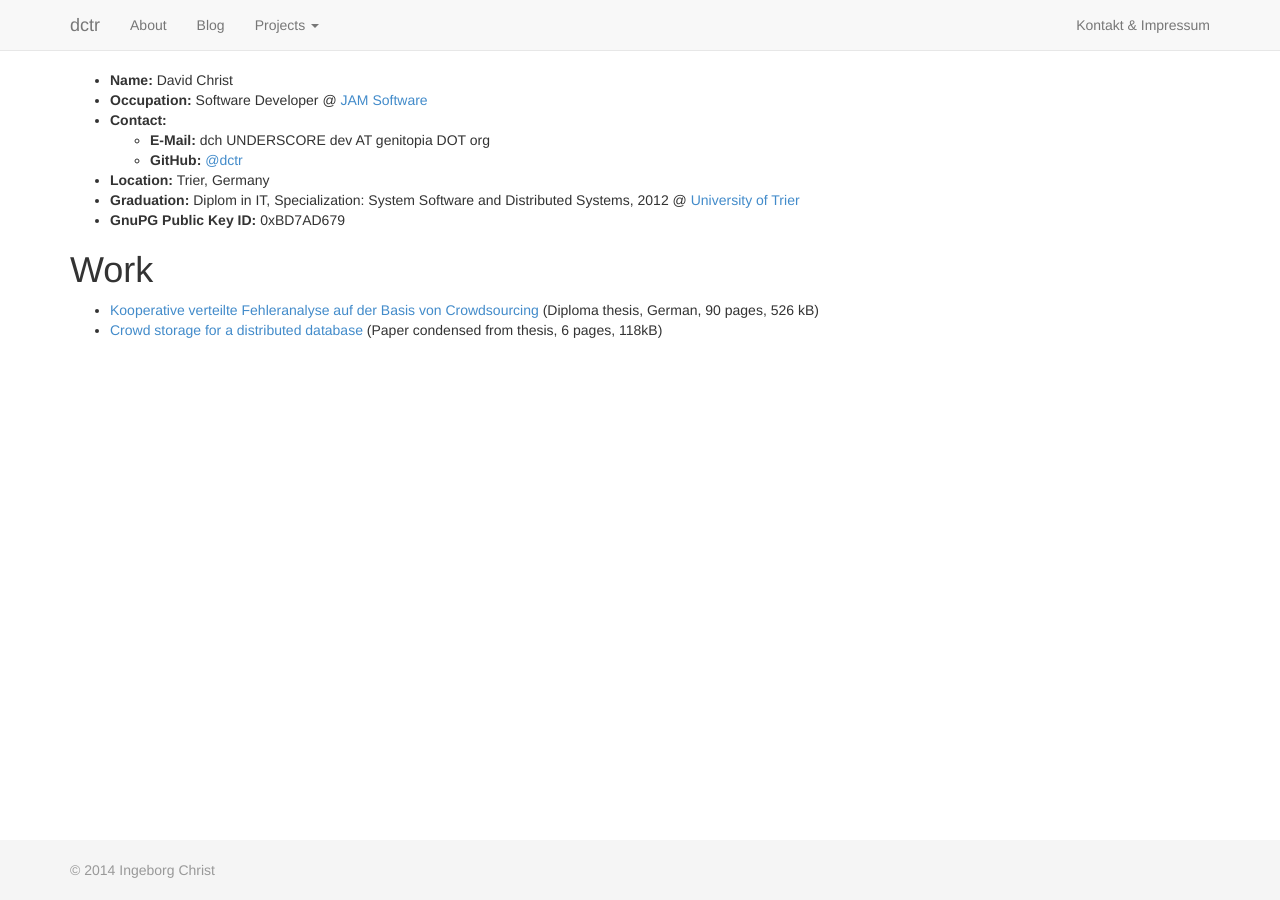
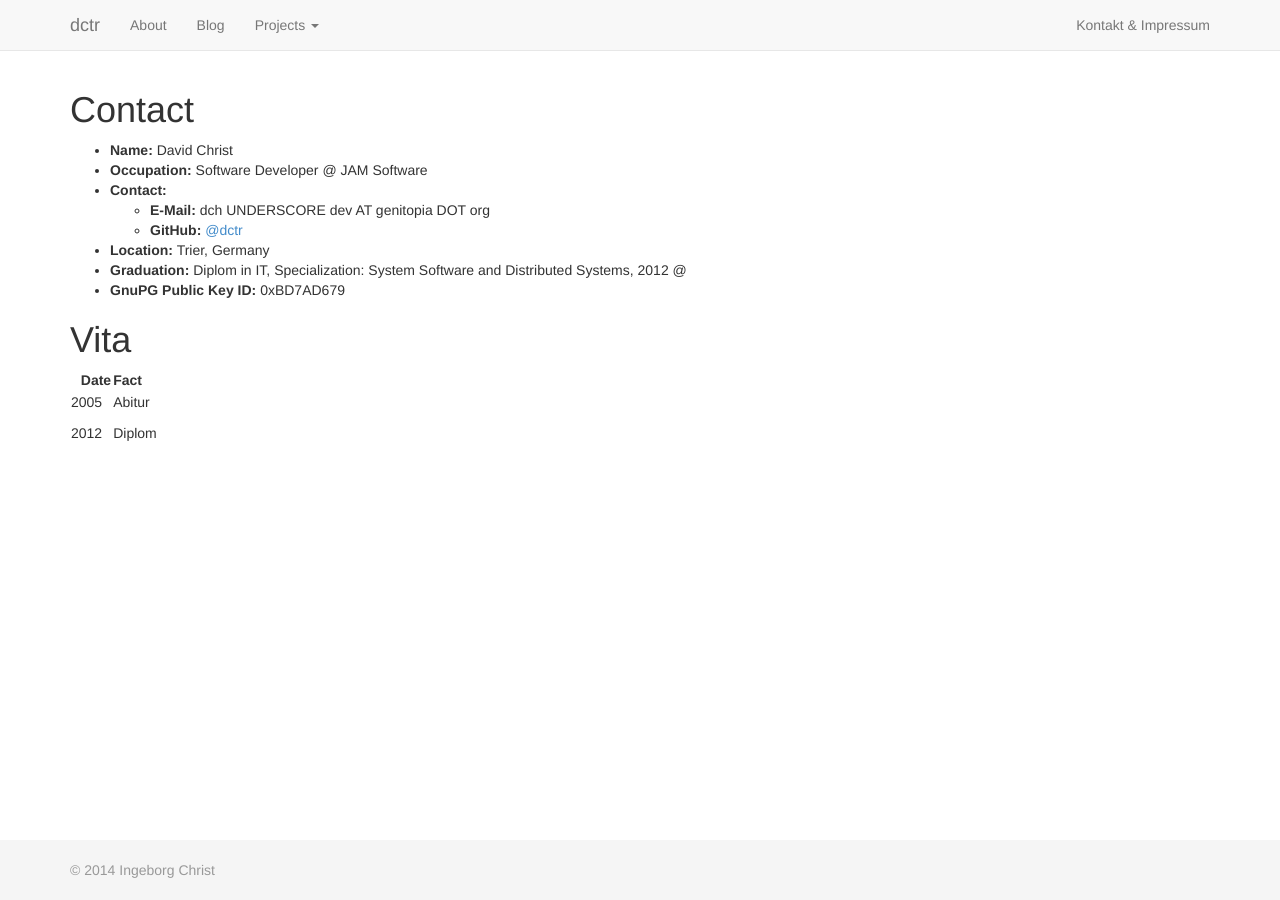
Before and after one commit to dctr/dctr.github.io, a Jekyll site: the page built from about/index.md, in a window 1280 px wide. Built offline with Jekyll 4.4.1, drawn with Linux system fonts in a browser that asks for light colours; Markdown is read by kramdown in place of the engine named in the settings; some of the changed lines change nothing that is shown.

Commit message:
Modified about

```diff
--- a/_config.yml
+++ b/_config.yml
@@ -1,4 +1,3 @@
-markdown: redcarpet
 name: dctr
 permalink: /blog/:title
 pygments: true
--- a/about/index.md
+++ b/about/index.md
@@ -1,18 +1,39 @@
 ---
 layout: default
-title: Outline
+title: About
 ---
+# Contact
+
 - **Name:** David Christ
-- **Occupation:** Software Developer @ <a href="http://jam-software.com/" target="_blank">JAM Software</a>
+- **Occupation:** Software Developer @ JAM Software
 - **Contact:**
   - **E-Mail:** dch UNDERSCORE dev AT genitopia DOT org
   - **GitHub:** [@dctr](https://github.com/dctr "github.com / dctr")
 - **Location:** Trier, Germany
-- **Graduation:** Diplom in IT, Specialization: System Software and Distributed Systems, 2012 @ <a href="http://www.uni-trier.de/" target="_blank">University of Trier</a>
+- **Graduation:** Diplom in IT, Specialization: System Software and Distributed Systems, 2012 @
 - **GnuPG Public Key ID:** 0xBD7AD679
 
+# Vita
 
-# Work
+| Date | Fact |
+|-----:|:-----|
+| 2005 | Abitur |
+| 2012 | Diplom |
 
-- [Kooperative verteilte Fehleranalyse auf der Basis von Crowdsourcing](/downloads/kooperative-verteilte-fehleranalyse-auf-der-basis-von-crowdsourcing.pdf) (Diploma thesis, German, 90 pages, 526 kB)
-- [Crowd storage for a distributed database](/downloads/crowd-storage-for-a-distributed-database.pdf) (Paper condensed from thesis, 6 pages, 118kB)
+<div class="hidden">
+# Disclaimer
+
+## Haftung für Inhalte
+
+Als Diensteanbieter sind wir gemäß § 7 Abs.1 TMG für eigene Inhalte auf diesen Seiten nach den allgemeinen Gesetzen verantwortlich. Nach §§ 8 bis 10 TMG sind wir als Diensteanbieter jedoch nicht verpflichtet, übermittelte oder gespeicherte fremde Informationen zu überwachen oder nach Umständen zu forschen, die auf eine rechtswidrige Tätigkeit hinweisen. Verpflichtungen zur Entfernung oder Sperrung der Nutzung von Informationen nach den allgemeinen Gesetzen bleiben hiervon unberührt. Eine diesbezügliche Haftung ist jedoch erst ab dem Zeitpunkt der Kenntnis einer konkreten Rechtsverletzung möglich. Bei Bekanntwerden von entsprechenden Rechtsverletzungen werden wir diese Inhalte umgehend entfernen.
+
+## Haftung für Links
+
+Unser Angebot enthält Links zu externen Webseiten Dritter, auf deren Inhalte wir keinen Einfluss haben. Deshalb können wir für diese fremden Inhalte auch keine Gewähr übernehmen. Für die Inhalte der verlinkten Seiten ist stets der jeweilige Anbieter oder Betreiber der Seiten verantwortlich. Die verlinkten Seiten wurden zum Zeitpunkt der Verlinkung auf mögliche Rechtsverstöße überprüft. Rechtswidrige Inhalte waren zum Zeitpunkt der Verlinkung nicht erkennbar. Eine permanente inhaltliche Kontrolle der verlinkten Seiten ist jedoch ohne konkrete Anhaltspunkte einer Rechtsverletzung nicht zumutbar. Bei Bekanntwerden von Rechtsverletzungen werden wir derartige Links umgehend entfernen.
+
+## Urheberrecht
+
+Die durch die Seitenbetreiber erstellten Inhalte und Werke auf diesen Seiten unterliegen dem deutschen Urheberrecht. Die Vervielfältigung, Bearbeitung, Verbreitung und jede Art der Verwertung außerhalb der Grenzen des Urheberrechtes bedürfen der schriftlichen Zustimmung des jeweiligen Autors bzw. Erstellers. Downloads und Kopien dieser Seite sind nur für den privaten, nicht kommerziellen Gebrauch gestattet. Soweit die Inhalte auf dieser Seite nicht vom Betreiber erstellt wurden, werden die Urheberrechte Dritter beachtet. Insbesondere werden Inhalte Dritter als solche gekennzeichnet. Sollten Sie trotzdem auf eine Urheberrechtsverletzung aufmerksam werden, bitten wir um einen entsprechenden Hinweis. Bei Bekanntwerden von Rechtsverletzungen werden wir derartige Inhalte umgehend entfernen.
+
+*Quellen:* Disclaimer von [eRecht24](http://www.e-recht24.de/muster-disclaimer.html), dem Portal zum Internetrecht von Rechtsanwalt Sören Siebert
+</div>
```
